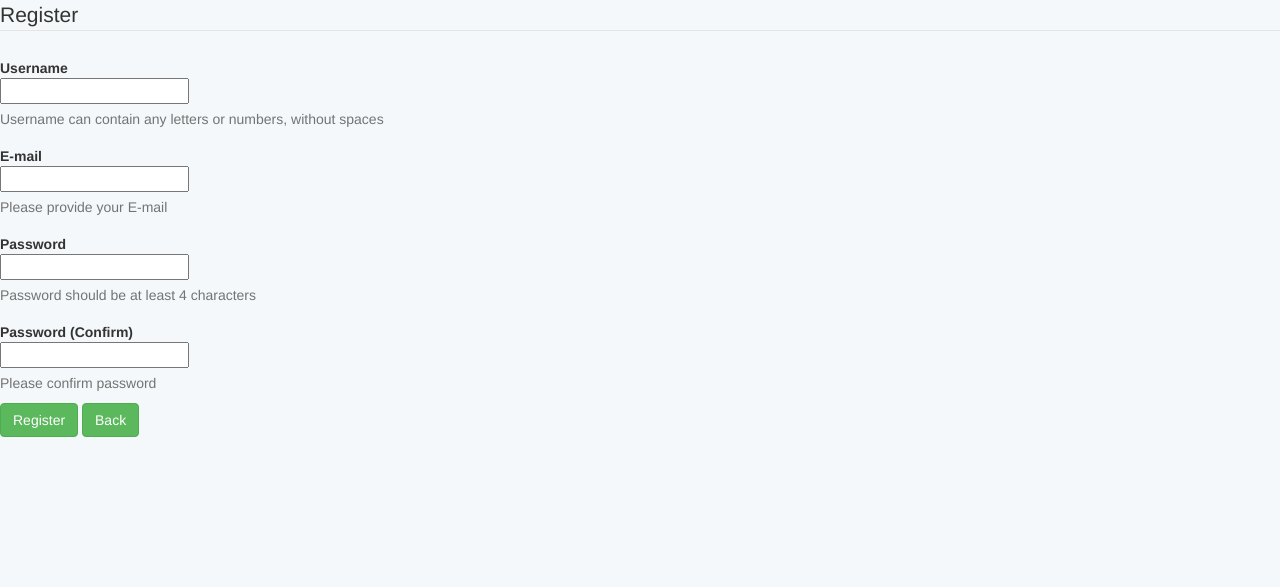
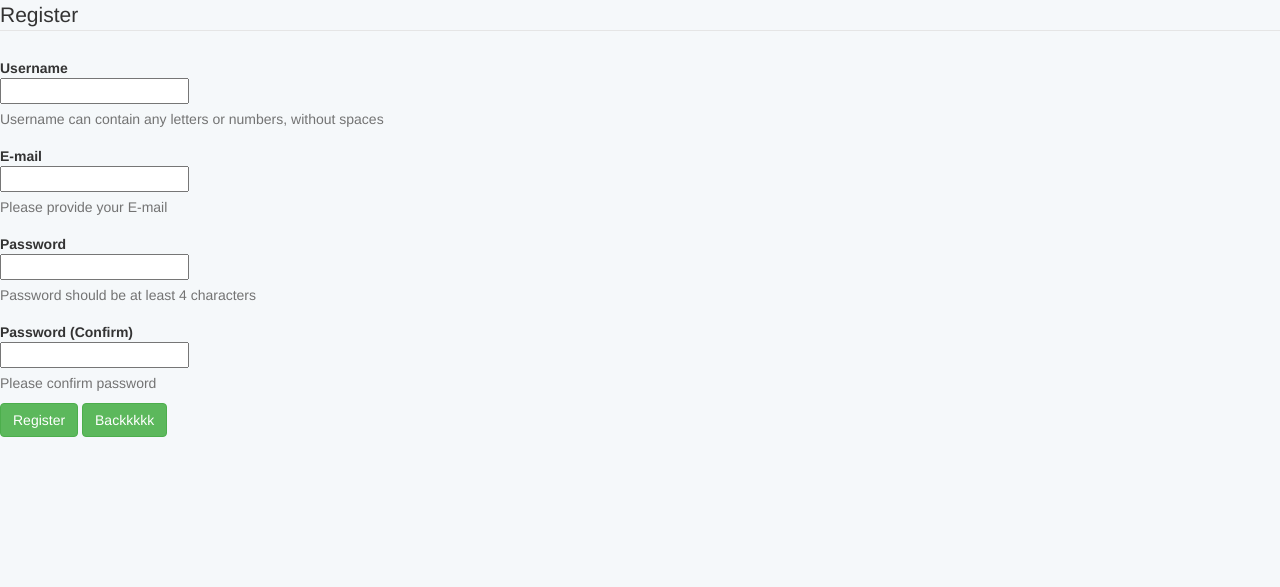
Before and after one commit to suttiporn01/facechat_django, a Django app: page /register/ in a window 1280 px wide. Shown: the top 587 px of the page. Run offline with Django 3.2, Linux system fonts and the light colour scheme; some libraries are stand-ins or nearby versions.

Commit message:
Backkkkk

```diff
--- a/facechat/templates/register.html
+++ b/facechat/templates/register.html
@@ -60,7 +60,7 @@
       <div class="controls">
         <a class="btn btn-success">Register</a>
 
-        <a class="btn btn-success" href='/login'>Back</a>
+        <a class="btn btn-success" href='/login'>Backkkkk</a>
 
 
       </div>
```
